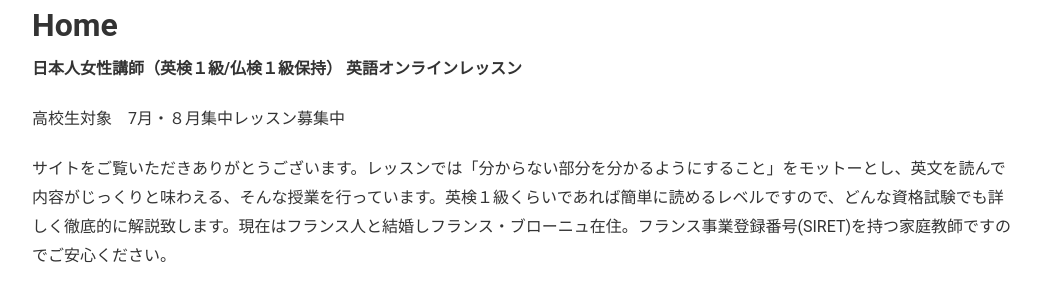
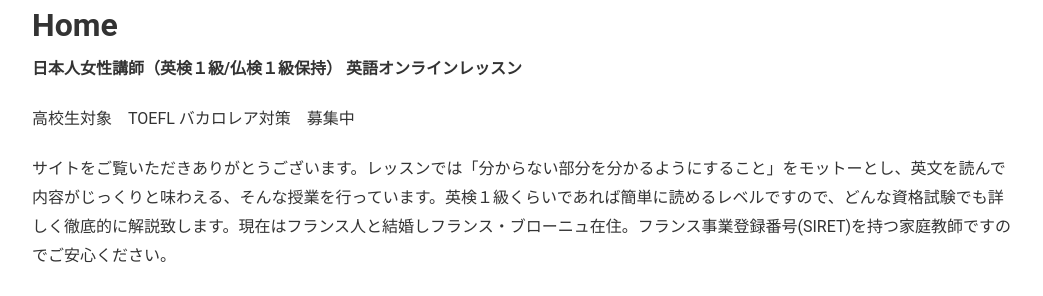
Before and after one commit to phocean/akispace, a Jekyll site: the page built from index.md, in a window 1280 px wide. Shown: the part 152-448 px from the top of the page, without its empty margins (118-1161 px from the left). Built offline with Jekyll 4.4.1, drawn with Linux system fonts in a browser that asks for light colours.

Commit message:
Update index.md

```diff
--- a/index.md
+++ b/index.md
@@ -10,7 +10,7 @@ description: オンライン英語家庭教師　小学生から大学生まで
 
 **日本人女性講師（英検１級/仏検１級保持） 英語オンラインレッスン**
 
-高校生対象　7月・８月集中レッスン募集中
+高校生対象　TOEFL バカロレア対策　募集中
 
 サイトをご覧いただきありがとうございます。レッスンでは「分からない部分を分かるようにすること」をモットーとし、英文を読んで内容がじっくりと味わえる、そんな授業を行っています。英検１級くらいであれば簡単に読めるレベルですので、どんな資格試験でも詳しく徹底的に解説致します。現在はフランス人と結婚しフランス・ブローニュ在住。フランス事業登録番号(SIRET)を持つ家庭教師ですのでご安心ください。
 
```
